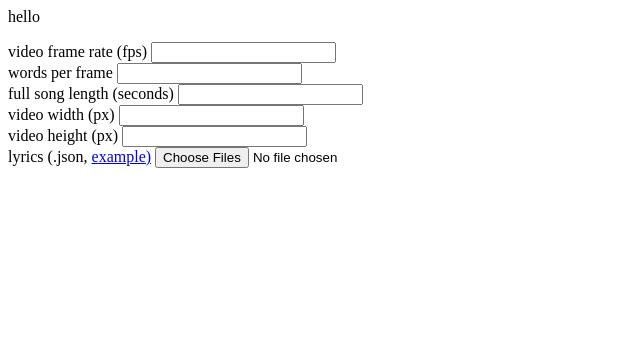
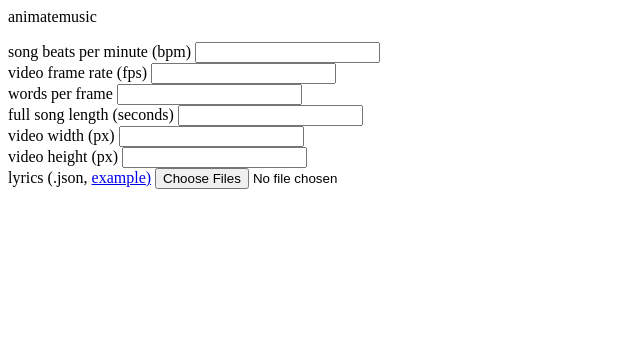
Before and after one commit to vishalbakshi/animatemusic, a website: page index.html in a window 1280 px wide. Shown: the whole page, without its empty margins (0-640 px from the left). Drawn offline with Linux system fonts and the light colour scheme; files that its build step writes are made by us from their sources; files whose address does not match are found by name.

Commit message:
update addEventListener to be called on input instead of change event. add bpm input and associated handler and variable

```diff
--- a/index.html
+++ b/index.html
@@ -4,14 +4,19 @@
         <link rel="stylesheet" type="text/css" href="/index.css">
     </head>
     <body>
-        <p id="message">hello</p>
+        <p id="message">animatemusic</p>
         <div id="input-container">
-            <!-- add this later for animations
+            <!--
+
                 <label for="song-upload-input">
                     full song wave file
                     <input type="file" id="song-upload" name="song-upload-input">
                 </label>
             -->
+            <label for="bpm">
+                song beats per minute (bpm)
+                <input type="number" id="bpm-input" name="bpm">
+            </label>
             <label for="fps">
                 video frame rate (fps)
                 <input type="text" id="framerate-input" name="fps">
@@ -75,8 +80,8 @@
                 canvas.style[e.target.name] = e.target.value
                 canvas[e.target.name] = e.target.value * scale
             }
-            resolutionWidthInput.addEventListener("change", handleResolutionInput, false)
-            resolutionHeightInput.addEventListener("change", handleResolutionInput, false)
+            resolutionWidthInput.addEventListener("input", handleResolutionInput, false)
+            resolutionHeightInput.addEventListener("input", handleResolutionInput, false)
 
             // Default Frame Rate
             let fps = 30
@@ -91,7 +96,7 @@
                 fps = e.target.value
                 songFrameLength = fps * songLength
             }
-            frameRateInput.addEventListener("change", handleFrameRateInput, false)
+            frameRateInput.addEventListener("input", handleFrameRateInput, false)
 
             // Get Song data
             let songLengthInput = document.getElementById("song-length")
@@ -101,7 +106,14 @@
                 songLength = e.target.value
                 songFrameLength = fps * songLength
             }
-            songLengthInput.addEventListener("change", handleSongInput, false)
+            songLengthInput.addEventListener("input", handleSongInput, false)
+
+            let beatsPerMinuteInput = document.getElementById("bpm-input")
+            let bpm = beatsPerMinuteInput.value
+            const handleBeatsPerMinuteInput = (e) => {
+                bpm = e.target.value
+            }
+            beatsPerMinuteInput.addEventListener("input", handleBeatsPerMinuteInput, false)
 
             // Default words per frame
             let wordsPerFrame = 3
@@ -110,9 +122,8 @@
             let wordsPerFrameInput = document.getElementById("wordrate-input")
             const handleWordsPerFrameInput = (e) => {
                 wordsPerFrame = e.target.value
-                console.log(wordsPerFrame)
             }
-            wordsPerFrameInput.addEventListener("change", handleWordsPerFrameInput, false)
+            wordsPerFrameInput.addEventListener("input", handleWordsPerFrameInput, false)
 
             // Transcript File Upload
             const inputElement = document.getElementById("transcript-upload")
@@ -137,7 +148,6 @@
                     if (word.case !== "success") { return }
 
                     wordCount++
-                    console.log(wordCount, wordsPerFrame)
                     // start time of the first word should be the start time of the word set
                     if (wordCount === 1) { restructuredWord.start = word.start }
 
@@ -151,7 +161,6 @@
                         restructuredWord.alignedWord += ' ' + word.alignedWord
                         restructuredWord.end = word.end
                         restructuredWordSet.push(restructuredWord)
-                        console.log(restructuredWordSet)
 
                         // reset the restructured word and wordCount for the next word set
                         restructuredWord = {
@@ -183,7 +192,6 @@
                         let fileContents = JSON.parse(e.target.result)
                         let transcript = fileContents.transcript
                         let words = prepareWordData(fileContents.words, wordsPerFrame)
-                        console.log(words)
                         wordStartFrame = words[0].start * fps
                         /**
                          * Calculates the duration of the word in seconds
@@ -200,7 +208,6 @@
                         const renderWordFrames = (type, word, duration) => {
                             // TODO: round the duration to nearest 1/fps
                             let frameCount = type === "blank" ? duration : Math.ceil(duration * fps)
-                            console.log(type, frameCount)
                             // For the number of frames that the word is displayed
                             // Render the word on the canvas context
                             // Save the resulting image dataURL to the zip folder
@@ -213,20 +220,14 @@
                                 ctx.fillText(word, resolution.width/2, resolution.height/2)
                                 let dataUrl = document.getElementById('screen').toDataURL().split(',')[1]
                                 img.file((currentFrameCount - 1) + ".png", dataUrl, {base64: true})
-                                console.log(currentFrameCount + " out of " + songFrameLength)
 
                             }
                         }
 
                         // Render aligned words to video frame images
                         words.forEach((word) => {
-
-                            console.log('currentFrame = ', currentFrame)
-
                             // How many frames away does this word need to be rendered?
-                            console.log(word.alignedWord, word.start, fps)
                             let nextWordFrameCount = Math.ceil(word.start * fps - currentFrame)
-                            console.log('nextWordFrameCount = ', nextWordFrameCount)
 
                             // If the word is starting at a time after the currentFrame
                             // Generate blank frame images
@@ -251,7 +252,7 @@
                                 // saveAs global
                                 saveAs(blob, 'frames.zip')
                             })
-                            .catch((err) => { console.log(err) })
+                            .catch((err) => { console.error(err) })
                     }
 
                     reader.onerror = (e) => {
@@ -261,7 +262,7 @@
                 }
             }
 
-            inputElement.addEventListener("change", handleFiles, false)
+            inputElement.addEventListener("input", handleFiles, false)
         </script>
     </body>
 </html>
```
